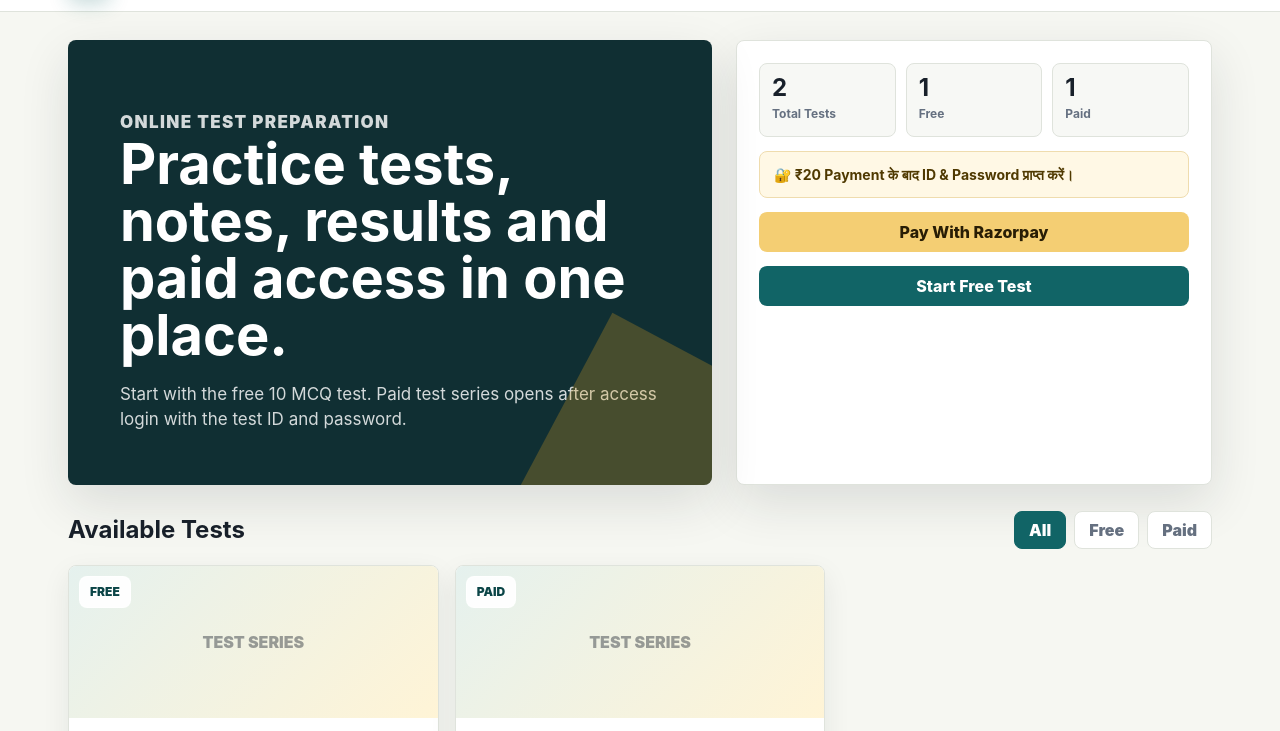
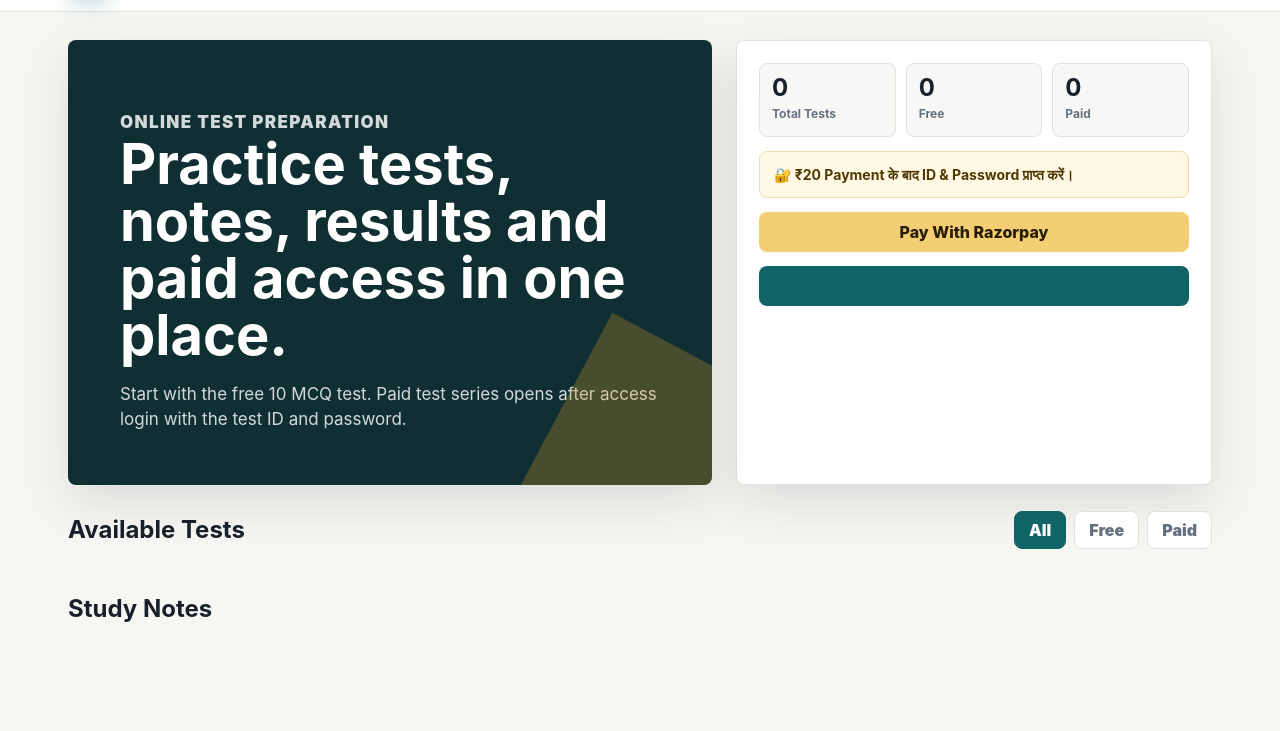
Before and after one commit to nursingsolution88/CHOTEST, a plain HTML site: page index.html in a window 1280 px wide. Shown: the part 62-793 px from the top of the page. Drawn offline with Linux system fonts and the light colour scheme.

Commit message:
Update index.html

```diff
--- a/index.html
+++ b/index.html
@@ -769,7 +769,7 @@
   🔐 ₹20 Payment के बाद ID & Password प्राप्त करें।
 </div>
           <button class="btn warn" id="payNowHero">Pay With Razorpay</button>
-          <button class="btn primary" id="openFreeTest">Start Free Test</button>
+          <button class="btn primary"
         </aside>
       </section>
 
@@ -988,7 +988,7 @@
         questions: [
           { q: "Which is the largest planet in our solar system?", options: ["Earth", "Jupiter", "Mars", "Venus"], answer: 1 },
           { q: "What is the capital of India?", options: ["Mumbai", "Kolkata", "New Delhi", "Chennai"], answer: 2 },
-          { q: "2 + 2 x 3 equals?", options: ["12", "8", "10", "6"], answer: 2 },
+          { q: "2 + 2 x 3 equals?", options: ["12", "8", "10", "6"], answer: 3 },
           { q: "Which gas do plants absorb during photosynthesis?", options: ["Oxygen", "Nitrogen", "Carbon dioxide", "Hydrogen"], answer: 2 },
           { q: "Who wrote the Indian national anthem?", options: ["Mahatma Gandhi", "Rabindranath Tagore", "Premchand", "Sarojini Naidu"], answer: 1 },
           { q: "Which number is a prime number?", options: ["21", "27", "29", "33"], answer: 2 },
```
